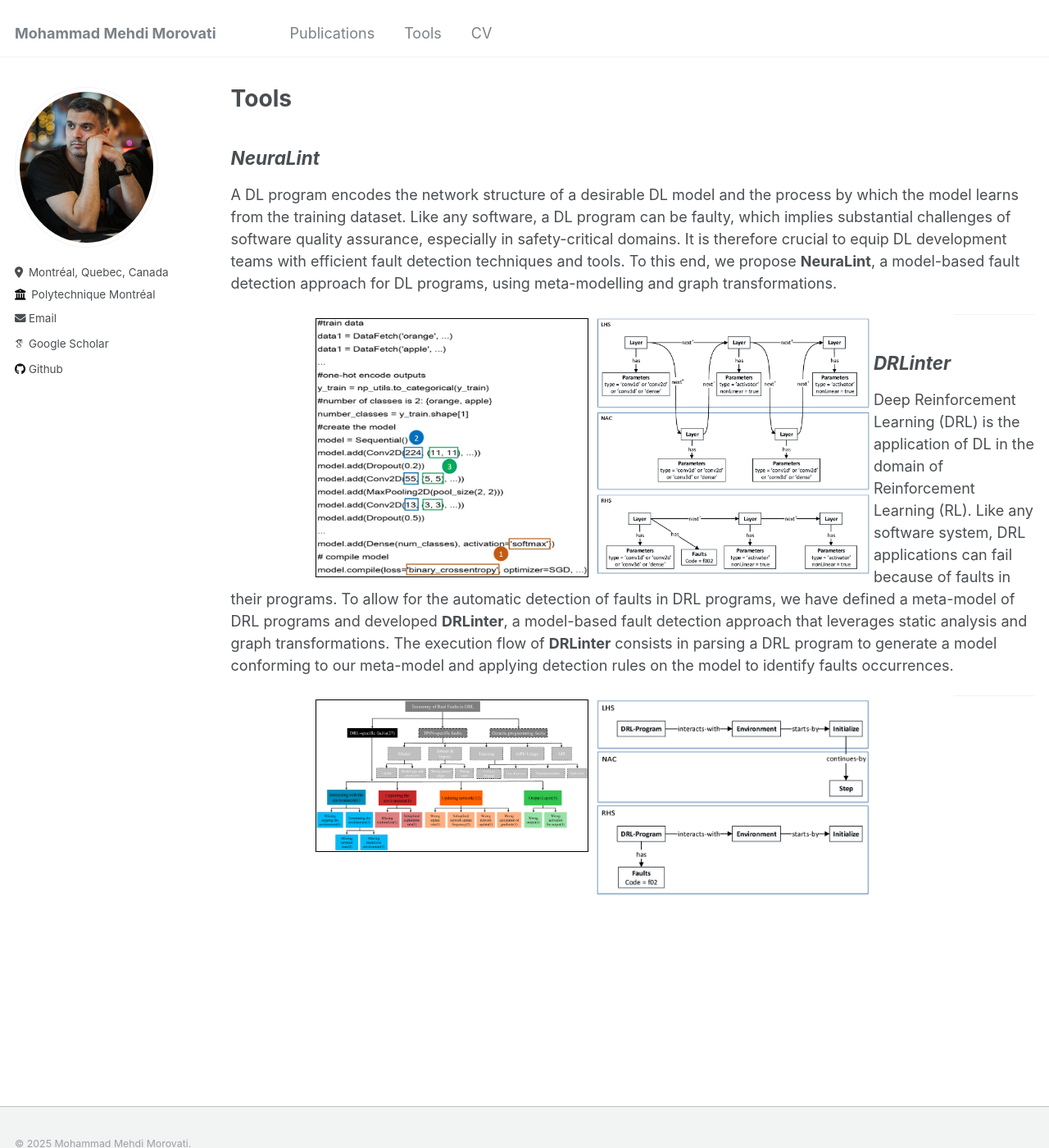
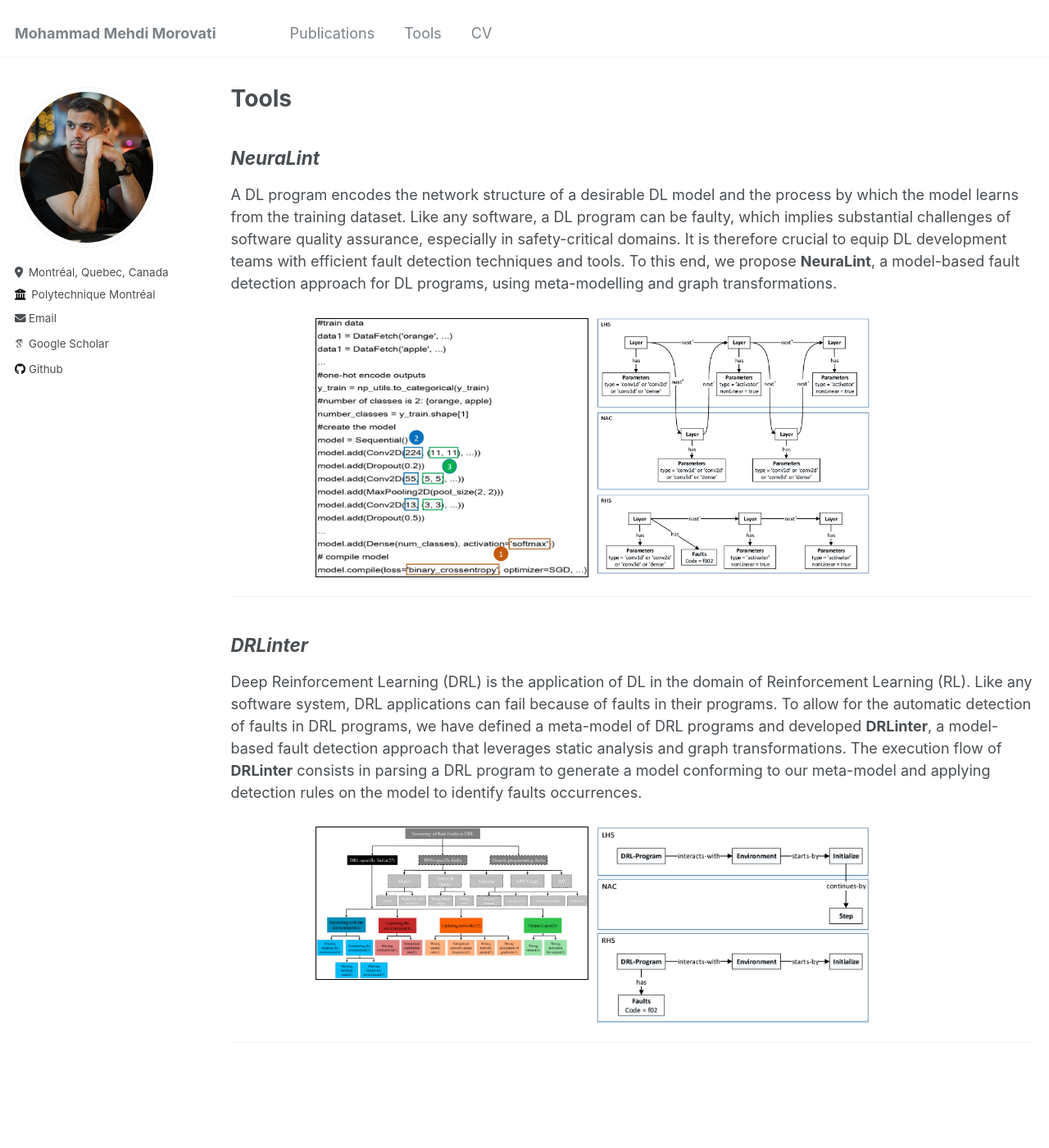
Before and after one commit to mehdi-morovati/mehdi-morovati.github.io, a Jekyll site: the page built from _pages/teaching.html, in a window 1280 px wide and 1400 px high. Shown: the whole window at 82% size. Built offline with Jekyll 4.4.1, drawn with Linux system fonts in a browser that asks for light colours; some web fonts are replaced.

Commit message:
Update teaching.html

```diff
--- a/_pages/teaching.html
+++ b/_pages/teaching.html
@@ -4,7 +4,16 @@ title: "Tools"
 permalink: /teaching/
 author_profile: true
 ---
-<div>
+
+
+<style>
+.row::after {
+  content: "";
+  clear: both;
+  display: table;
+}
+</style>
+
 <h2><i>NeuraLint</i></h2>
 <p>
 A DL program encodes the network structure of a desirable DL model and the process by which the model learns from the training dataset. Like any software, a DL program can be faulty, which implies substantial challenges of software quality assurance, especially in safety-critical domains. It is therefore crucial to equip DL development teams with efficient fault detection techniques and tools. To this end, we propose <strong>NeuraLint</strong>, a model-based fault detection approach for DL programs, using meta-modelling and graph transformations.
@@ -25,11 +34,11 @@ A DL program encodes the network structure of a desirable DL model and the proce
     <div class="column" style="float:left;width:10%;padding:5px;">
     </div>
 </div>
-</div>
+
 
 <hr>
 
-<div>
+
 <h2><i>DRLinter</i></h2>
 <p>
 Deep Reinforcement Learning (DRL) is the application of DL in the domain of Reinforcement Learning (RL). Like any software system, DRL applications can fail because of faults in their programs. To allow for the automatic detection of faults in DRL programs, we have defined a meta-model of DRL programs and developed <strong>DRLinter</strong>, a model-based fault detection approach that leverages static analysis and graph transformations. The execution flow of <strong>DRLinter</strong> consists in parsing a DRL program to generate a model conforming to our meta-model and applying detection rules on the model to identify faults occurrences.
@@ -50,5 +59,5 @@ Deep Reinforcement Learning (DRL) is the application of DL in the domain of Rein
   <div class="column" style="float:left;width:10%;padding:5px;">
   </div>
 </div>
-</div>
+
 <hr>
```
